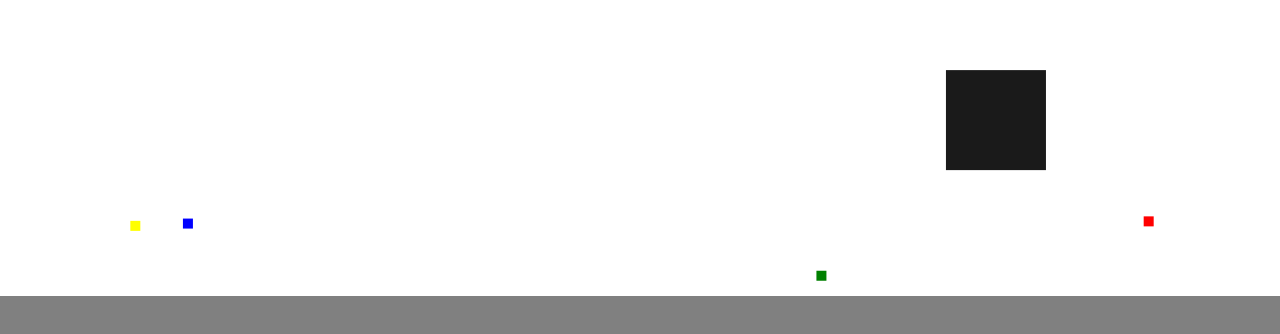
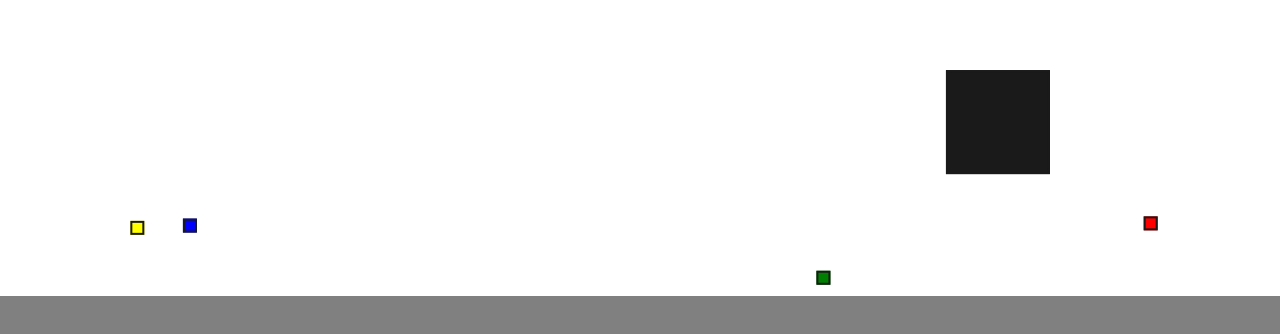
Before and after one commit to LazingAround/todo-list, a website built with Vite: page index.html in a window 1280 px wide. Shown: the part 444-778 px from the top of the page. Built offline with nearby package versions, Linux system fonts and the light colour scheme.

Commit message:
border to balls

```diff
--- a/src/style.css
+++ b/src/style.css
@@ -77,6 +77,7 @@
 }
 
 .ball {
+  border: 2px solid #1a1a1a;
   top: 0;
   left: 0;
   position: absolute;
```
